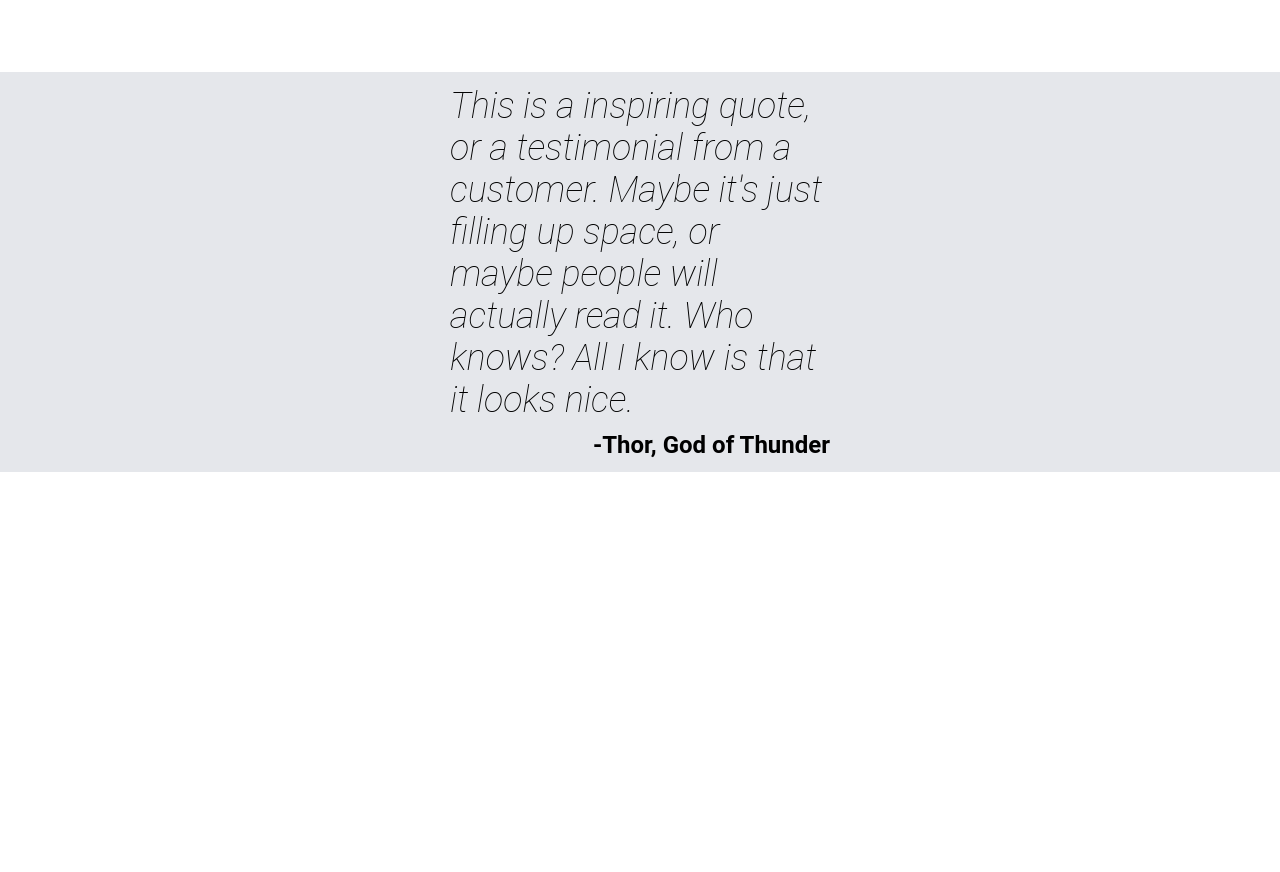
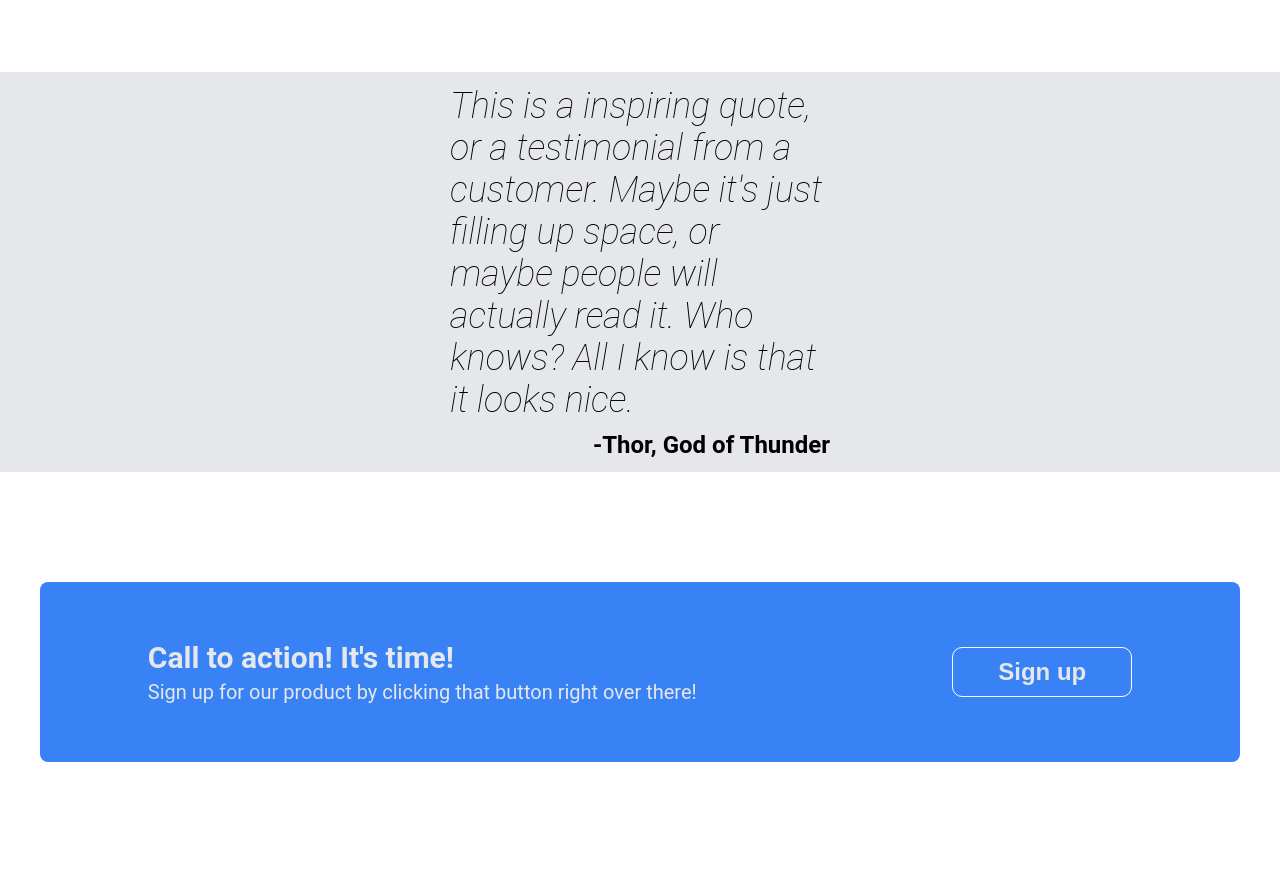
Before and after one commit to tonghoangnam1997/odin-landing-page, a plain HTML site: page index.html in a window 1280 px wide. Shown: the part 996-1868 px from the top of the page. Before the commit the page ends 1468 px from the top, so only its background shows below. Drawn offline with Linux system fonts and the light colour scheme.

Commit message:
Added Final CTA Section

```diff
--- a/index.html
+++ b/index.html
@@ -48,5 +48,14 @@
         <p class="quote-description">This is a inspiring quote, or a testimonial from a customer. Maybe it's just filling up space, or maybe people will actually read it. Who knows? All I know is that it looks nice.</p>
         <p class="author-name">-Thor, God of Thunder</div>
     </div>
+    <div class="final-cta">
+        <div class="cta-container">
+            <div class="final-cta-texts">
+                <h3>Call to action! It's time!</h3>
+                <p>Sign up for our product by clicking that button right over there!</p>
+            </div>
+            <button class="final-cta-button">Sign up</button>
+        </div>
+    </div>
 </body>
 </html>
--- a/styles.css
+++ b/styles.css
@@ -125,6 +125,7 @@ button.sign-up {
     align-items: center;
     justify-content: center;
     gap: 10px;
+    flex-wrap: wrap;
 }
 
 .placeholder-card {
@@ -163,3 +164,53 @@ p.author-name {
     font-weight: bold;
     align-self: flex-end;
 }
+
+/* Final CTA Section */
+
+.final-cta {
+    display: flex;
+    justify-content: center;
+    align-items: center;
+    height: 400px;
+}
+
+.cta-container {
+    display: flex;
+    justify-content: space-around;
+    align-items: center;
+    gap: 40px;
+    height: 180px;
+    width: 1200px;
+    border-radius: 8px;
+    background-color: #3882f6;
+}
+
+.final-cta-texts {
+    display: flex;
+    flex-direction: column;
+    justify-content: center;
+    align-items: flex-start;
+    gap: 5px;
+}
+
+.final-cta-texts h3 {
+    color: #e5e7eb;
+    font-size: 30px;
+    font-weight: bold;
+}
+
+.final-cta-texts p {
+    color: #e5e7eb;
+    font-size: 20px;
+}
+
+button.final-cta-button {
+    width: 180px;
+    height: 50px;
+    font-size: 24px;
+    font-weight: bold;
+    color: #e5e7eb;
+    background-color: transparent;
+    border: 1px solid white;
+    border-radius: 10px;
+}
```
